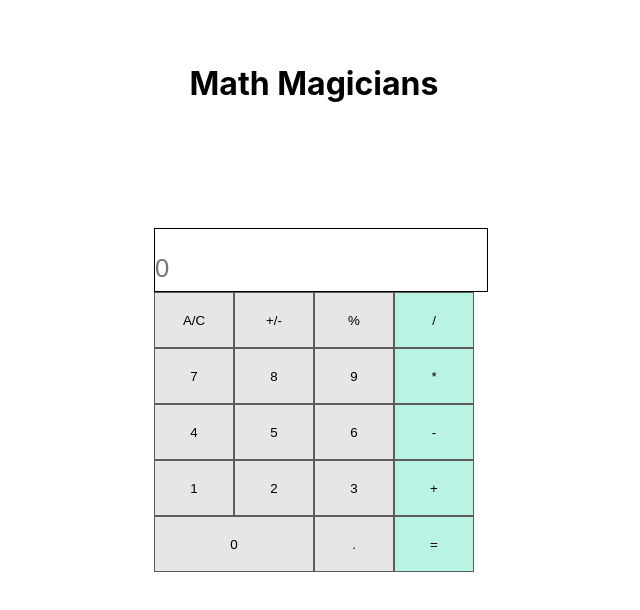
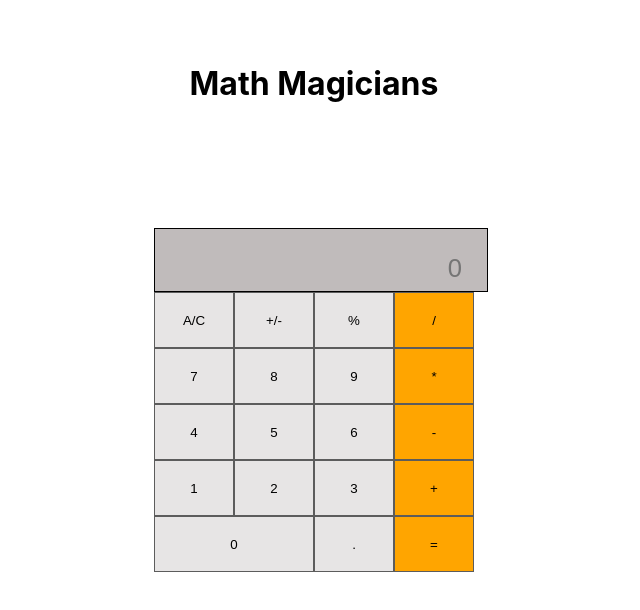
Before and after one commit to MasumaJaffery/math-magicians, a React (Create React App) app: page / in a window 1280 px wide. Shown: the top 610 px of the page, without its empty margins (326-966 px from the left). Built offline with nearby package versions, Linux system fonts and the light colour scheme.

Commit message:
Update Style and Add App.js

```diff
--- /dev/null
+++ b/src/App.js
@@ -0,0 +1,3 @@
+import Calculator from './components/Calculator';
+
+export default Calculator;
--- a/src/components/style.css
+++ b/src/components/style.css
@@ -40,10 +40,13 @@ input {
   border: 1px solid black;
   padding-top: 5%;
   padding-right: 3%;
+  background: rgb(192, 187, 187);
+  color: #fff;
+  text-align: end;
 }
 
 .operator {
-  background-color: #b9f3e4;
+  background-color: orange;
 }
 
 h1 {
--- a/src/index.js
+++ b/src/index.js
@@ -1,7 +1,7 @@
 import React from 'react';
 import ReactDOM from 'react-dom/client';
 import './index.css';
-import App from './components/Calculator';
+import App from './App';
 
 const root = ReactDOM.createRoot(document.getElementById('root'));
 root.render(
```
